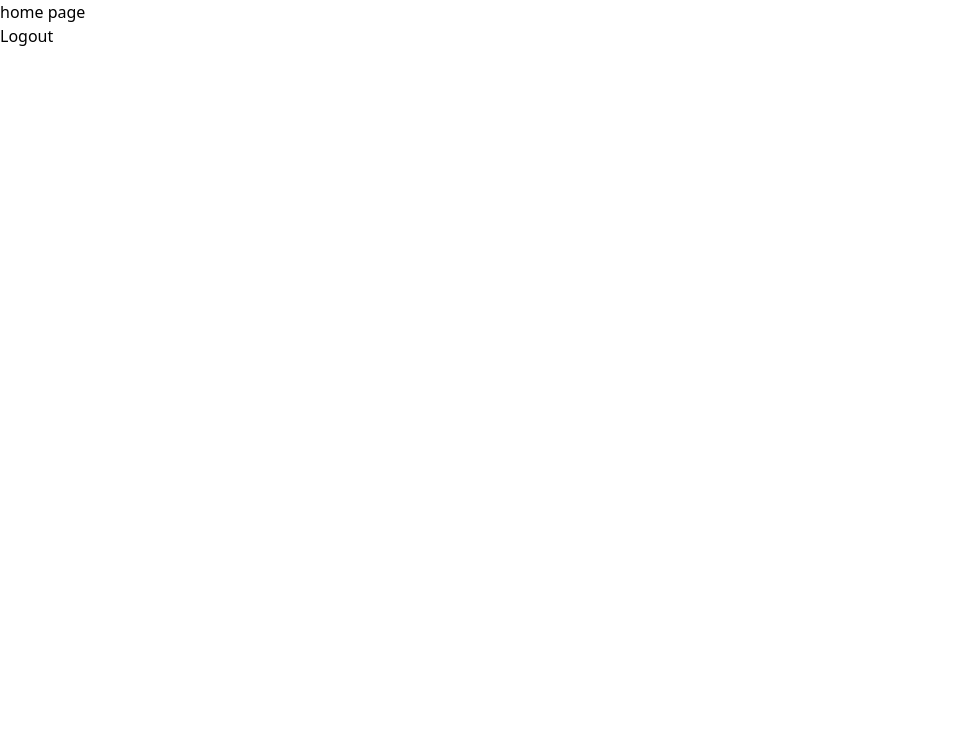
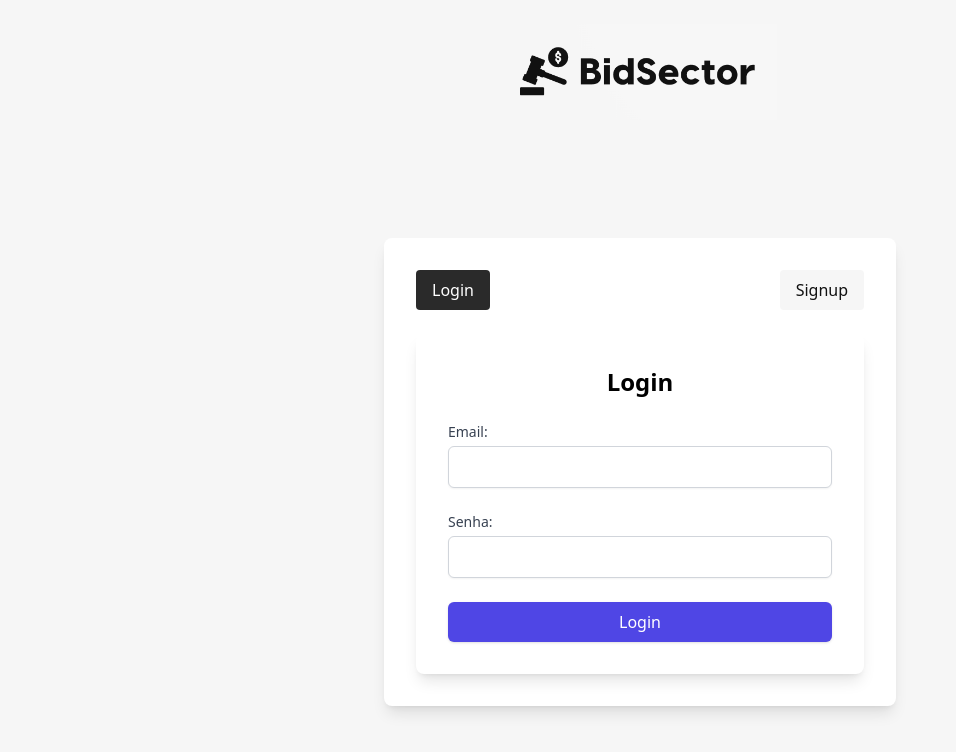
Before and after one commit to guimartinsalmeida/bidsector, a React (Vite) app in the folder frontend/: page / in a window 1280 px wide. Shown: the top 752 px of the page, without its empty margins (0-956 px from the left). Built offline with nearby package versions, Linux system fonts and the light colour scheme; no server answers.

Commit message:
adding home style, and the listage of orders by users

```diff
--- a/frontend/src/Components/CreateOrder.jsx
+++ b/frontend/src/Components/CreateOrder.jsx
@@ -1,9 +1,9 @@
-import { useState, useContext } from 'react';
+import { useState, useContext, useEffect } from 'react';
 import { AuthContext } from '../context/AuthContext'; // Importa o contexto de autenticação
 
 const CreateOrder = () => {
   const { user } = useContext(AuthContext);
-  const buyerId = user.userId
+
   const [formData, setFormData] = useState({
     material_name: '',
     quantity: '',
@@ -13,7 +13,7 @@ const CreateOrder = () => {
     delivery_date: '',
     pdf_url: '',
     photo_url: '',
-    buyer_id: buyerId,
+    buyer_id: user ? user.userId : '',
     status: 'ativa'
   });
 
@@ -37,10 +37,12 @@ const CreateOrder = () => {
           'Content-Type': 'application/json',
           'Authorization': `Bearer ${user.token}`
         },
+
         body: JSON.stringify(formData),
       });
 
       if (response.ok) {
+        console.log(user.token)
         const data = await response.json();
         console.log('Order created successfully', data);
       } else {
--- a/frontend/src/Components/Home.jsx
+++ b/frontend/src/Components/Home.jsx
@@ -1,20 +1,62 @@
-import { useContext } from 'react';
+import { useContext, useState } from 'react';
 import { AuthContext } from '../context/AuthContext';
+import Login from './Login';
+import Signup from './Signup';
+import logo from '../assets/bid-logo.png'; // Altere o caminho conforme necessário
 
-function Home() {
-  const authContext = useContext(AuthContext);
-  const { logout } = authContext;
+const Home = () => {
+  const { user, logout } = useContext(AuthContext);
+  const [showLogin, setShowLogin] = useState(true);
 
-  const handleSubmit = (e) => {
+  const handleLogout = (e) => {
     e.preventDefault();
     logout();
   };
+
   return (
-    <div>
-      <p>home page</p>
-      <button onClick={(e) => handleSubmit(e) }>Logout</button>
+    <div className="flex flex-col min-h-screen bg-[#f6f6f6]">
+      <div className="flex items-center justify-center py-6">
+        <img src={logo} alt="Logo" className="h-16 md:h-24" />
+      </div>
+      <main className="flex-grow flex items-center justify-center p-6">
+        <div className="max-w-lg w-full bg-[#ffffff] p-8 rounded-lg shadow-lg">
+          {user ? (
+            <div className="text-center">
+              <h1 className="text-2xl font-bold mb-4 text-[#111111]">Welcome, {user.email}!</h1>
+              <button
+                onClick={handleLogout}
+                className="bg-[#dcdcdc] text-[#000000] py-2 px-4 rounded hover:bg-[#b3b3b3]"
+              >
+                Logout
+              </button>
+            </div>
+          ) : (
+            <>
+              <div className="flex justify-between mb-6">
+                <button
+                  onClick={() => setShowLogin(true)}
+                  className={`px-4 py-2 rounded ${showLogin ? 'bg-[#2a2a2a] text-[#ffffff]' : 'bg-[#f6f6f6] text-[#111111]'}`}
+                >
+                  Login
+                </button>
+                <button
+                  onClick={() => setShowLogin(false)}
+                  className={`px-4 py-2 rounded ${!showLogin ? 'bg-[#2a2a2a] text-[#ffffff]' : 'bg-[#f6f6f6] text-[#111111]'}`}
+                >
+                  Signup
+                </button>
+              </div>
+              {showLogin ? (
+                <Login />
+              ) : (
+                <Signup />
+              )}
+            </>
+          )}
+        </div>
+      </main>
     </div>
-  )
-}
+  );
+};
 
-export default Home
+export default Home;
--- a/frontend/src/Components/Login.jsx
+++ b/frontend/src/Components/Login.jsx
@@ -14,7 +14,7 @@ const Login = () => {
   };
 
   return (
-    <div className="flex items-center justify-center min-h-screen bg-gray-100">
+
       <form onSubmit={handleSubmit} className="w-full max-w-md bg-white p-8 rounded-lg shadow-lg space-y-6">
         <h2 className="text-2xl font-bold text-center mb-6">Login</h2>
         <div>
@@ -44,7 +44,6 @@ const Login = () => {
           Login
         </button>
       </form>
-    </div>
   );
 };
 
--- a/frontend/src/Components/ProtectedRoute.jsx
+++ b/frontend/src/Components/ProtectedRoute.jsx
@@ -1,33 +1,73 @@
-import { useContext } from 'react';
+import { useState, useEffect, useContext, } from 'react';
+import { AuthContext } from '../context/AuthContext';
 import { useNavigate } from 'react-router-dom';
-import { AuthContext } from '../context/AuthContext';
 
-const ProtectedRoute = () => {
-  const { user, logout } = useContext(AuthContext);
-  const navigate = useNavigate();
+const OrdersList = () => {
+  const { user, loading: authLoading } = useContext(AuthContext);
+  const [orders, setOrders] = useState([]);
+  const [loading, setLoading] = useState(true);
+  const [error, setError] = useState(null);
+  const navigate = useNavigate()
 
-  const handleLogout = (e) => {
-    e.preventDefault();
-    logout();
-  };
+  useEffect(() => {
+    const fetchOrders = async () => {
+      if (authLoading || !user || !user.userId) return;
 
-  const handleCreateOrder = () => {
-    navigate('/create-order');
-  };
+      try {
+        const response = await fetch(`http://localhost:3001/purchase-orders/${user.userId}`, {
+          method: 'GET',
+          headers: {
+            'Content-Type': 'application/json',
+            'Authorization': `Bearer ${user.token}`,
+          },
+          credentials: 'include',
+        });
+
+        if (!response.ok) {
+          throw new Error('Failed to fetch purchase orders');
+        }
+
+        const data = await response.json();
+        setOrders(data);
+      } catch (err) {
+        setError(err.message);
+      } finally {
+        setLoading(false);
+      }
+    };
+
+    fetchOrders();
+  }, [user, authLoading]);
+
+  if (authLoading || !user) return <p className="text-center text-gray-500">Loading user data...</p>;
+  if (loading) return <p className="text-center text-gray-500">Loading orders...</p>;
+  if (error) return <p className="text-center text-red-500">Error: {error}</p>;
 
   return (
-    <div>
-      {user ? (
-        <>
-          <h1>Welcome, {user.email}! This is a protected route.</h1>
-          <button onClick={handleLogout}>Logout</button>
-          <button onClick={handleCreateOrder}>Create Order</button>
-        </>
-      ) : (
-        <h1>You are not authorized to view this page.</h1>
-      )}
+    <div className="p-6 bg-gray-100 min-h-screen">
+      <div className='flex justify-between'>
+  <h1 className="text-2xl font-bold mb-6 text-gray-800">Suas Ordens de Compra</h1>
+  <button onClick={() => navigate('/create-order')} className="bg-green-500 text-white py-2 px-6 rounded-lg shadow-md hover:bg-green-600 focus:outline-none focus:ring-2 focus:ring-blue-400 focus:ring-opacity-75 transition ease-in-out duration-150">
+    Gerar Ordem de Compra
+  </button>
+</div>
+
+
+      <div className="grid grid-cols-1 md:grid-cols-2 lg:grid-cols-3 gap-6">
+        {orders.map(order => (
+          <div key={order.id} className="bg-white border border-gray-300 rounded-lg shadow-lg p-4">
+            <h2 className="text-xl font-semibold text-gray-700 mb-2">{order.material_name}</h2>
+            <p className="text-gray-600">Quantidade: <span className="font-medium">{order.quantity}</span></p>
+            <p className="text-gray-600">Preço pedido: <span className="font-medium">${order.max_price}</span></p>
+            <p className="text-gray-600">Status: <span className={`font-medium ${order.status === 'ativa' ? 'text-green-600' : order.status === 'Inativa'?'text-red-600' : 'text-yellow-600'}`}>{order.status}</span></p>
+            <p className="text-gray-600">Data de entrega: <span className="font-medium">{new Date(order.delivery_date).toLocaleDateString()}</span></p>
+            <p className="text-gray-600">Endereço para entrega: <span className="font-medium">{order.delivery_address}</span></p>
+            <p className="text-gray-600">Frete negociado: <span className="font-medium">${order.freight_price}</span></p>
+          </div>
+        ))}
+      </div>
     </div>
   );
 };
 
-export default ProtectedRoute;
+export default OrdersList;
--- a/frontend/src/Components/Signup.jsx
+++ b/frontend/src/Components/Signup.jsx
@@ -46,7 +46,6 @@ const Signup = () => {
   };
 
   return (
-    <div className="flex items-center justify-center min-h-screen bg-gray-100">
       <form onSubmit={handleSubmit} className="w-full max-w-lg bg-white p-8 rounded-lg shadow-lg space-y-8">
         <h2 className="text-2xl font-bold text-center mb-6">Registro</h2>
 
@@ -211,7 +210,6 @@ const Signup = () => {
           </div>
         )}
       </form>
-    </div>
   );
 };
 
```
Also changed, not shown: frontend/src/assets/bid-logo.png (added).
